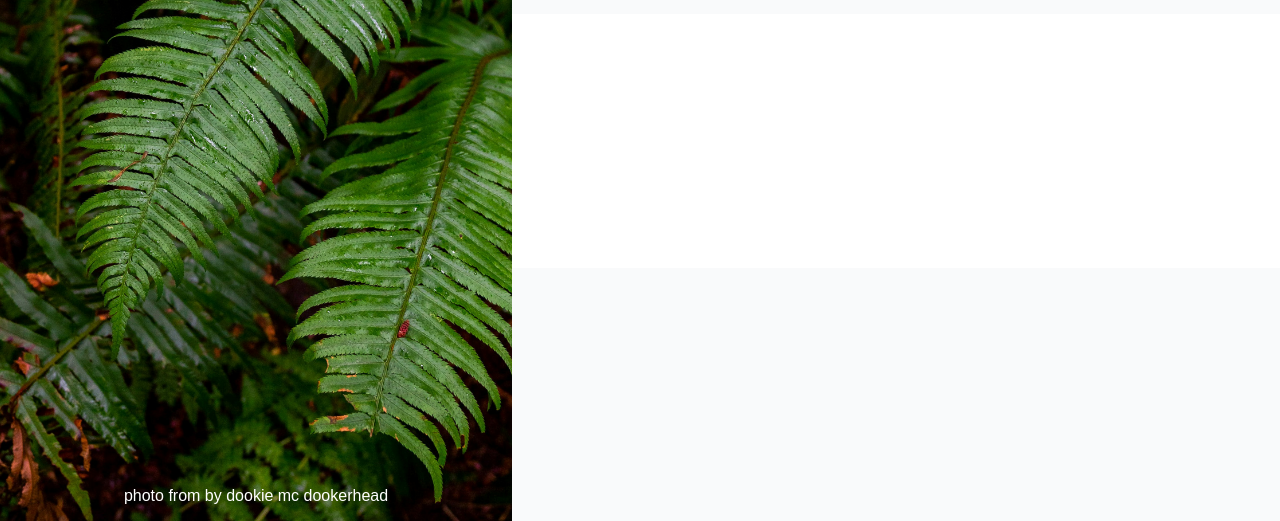
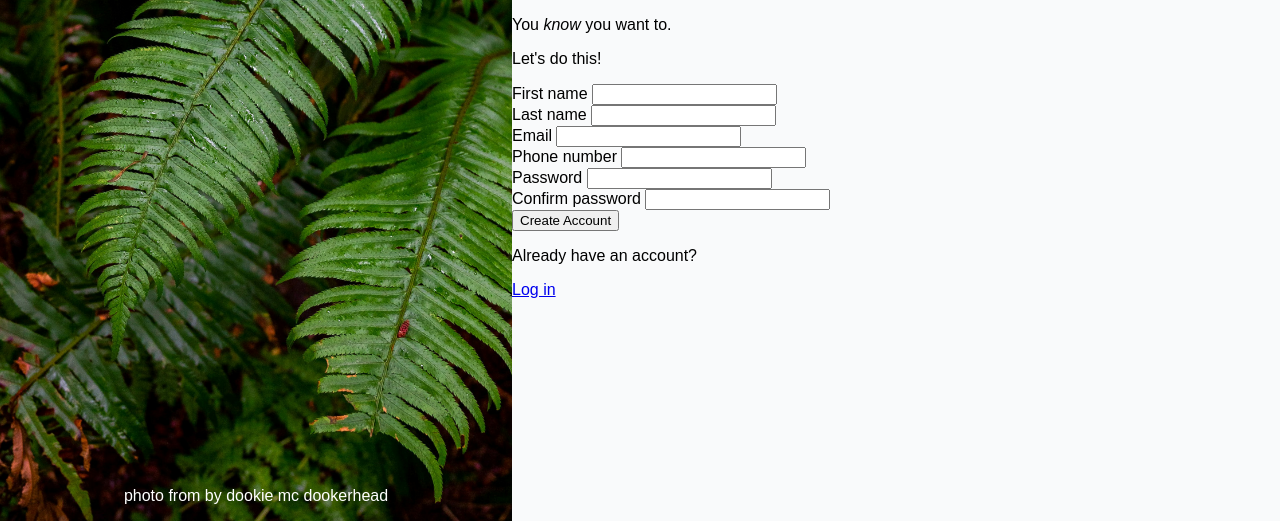
Before and after one commit to Moocifur/sign-up-form-v2, a plain HTML site: page index.html in a window 1280 px wide. Shown: the part 279-800 px from the top of the page. Drawn offline with Linux system fonts and the light colour scheme.

Commit message:
the scaffold is done

```diff
--- a/index.html
+++ b/index.html
@@ -9,7 +9,9 @@
 
 <body>
     <div class="main">
+
         <div class="left">
+
             <div class="logo">
                 <img src="./images/odin-lined.png" alt="Logo Image">
                 Sign-Up Form
@@ -17,21 +19,58 @@
             <div class="credit">
                 <p>photo from by dookie mc dookerhead</p>
             </div>
+
         </div>
+
         <div class="right">
-            <div class="top">
+
+            <div class="intro-section">
                 This is not a real online service! You know you need something <br/>
                 like this in your life to help you realize your deepest dreams. </br>
                 Sign up <em>now</em> to get started.
                 </br></br>
                 You <em>know</em> you want to.
             </div>
-            <div class="middle">
 
+            <form action="">
+                <div class="form-section">
+                    <p class="form-title">Let's do this!</p>
+                    <div class="input">
+                        <label for="first-name">First name</label>
+                        <input type="text" name="first-name" id="first-name" required>
+                    </div>
+                    <div class="input">
+                        <label for="last-name">Last name</label>
+                        <input type="text" name="last-name" id="last-name">
+                    </div>
+                    <div class="input">
+                        <label for="email">Email</label>
+                        <input type="email" name="email" id="email" required>
+                    </div>
+                    <div class="input">
+                        <label for="phone-number">Phone number</label>
+                        <input type="text" name="phone-number" id="phone-number" minlength="9" maxlength="9">
+                    </div>
+                    <div class="input">
+                        <label for="password">Password</label>
+                        <input type="password" name="passwor" id="passwor" required>
+                    </div>
+                    <div class="input">
+                        <label for="confirm-password">Confirm password</label>
+                        <input type="password" name="confirm-password" id="confirm-password" required>
+                    </div>
+                </div>
+
+                <div class="sumbit-button">
+                    <button type="submit">Create Account</button>
+                </div>
+
+            </form>
+
+            <div class="log-in">
+                <p>Already have an account?</p><a href="#">Log in</a>
             </div>
-            <div class="bottom">
 
-            </div>
         </div>
     </div>
 
--- a/styles.css
+++ b/styles.css
@@ -62,7 +62,7 @@ body {
 }
 
 .top {
-    height: 33vh;
+    /* height: 33vh; */
     max-width: 80%;
 
     font-weight: bold;
@@ -75,12 +75,12 @@ body {
 
 .middle {
     background-color: white;
-    height: 33vh;
+    /* height: 33vh; */
     margin-top: 32px;
 
 }
 
 .bottom {
-    height: 33vh;
+    /* height: 33vh; */
 
 }
```
